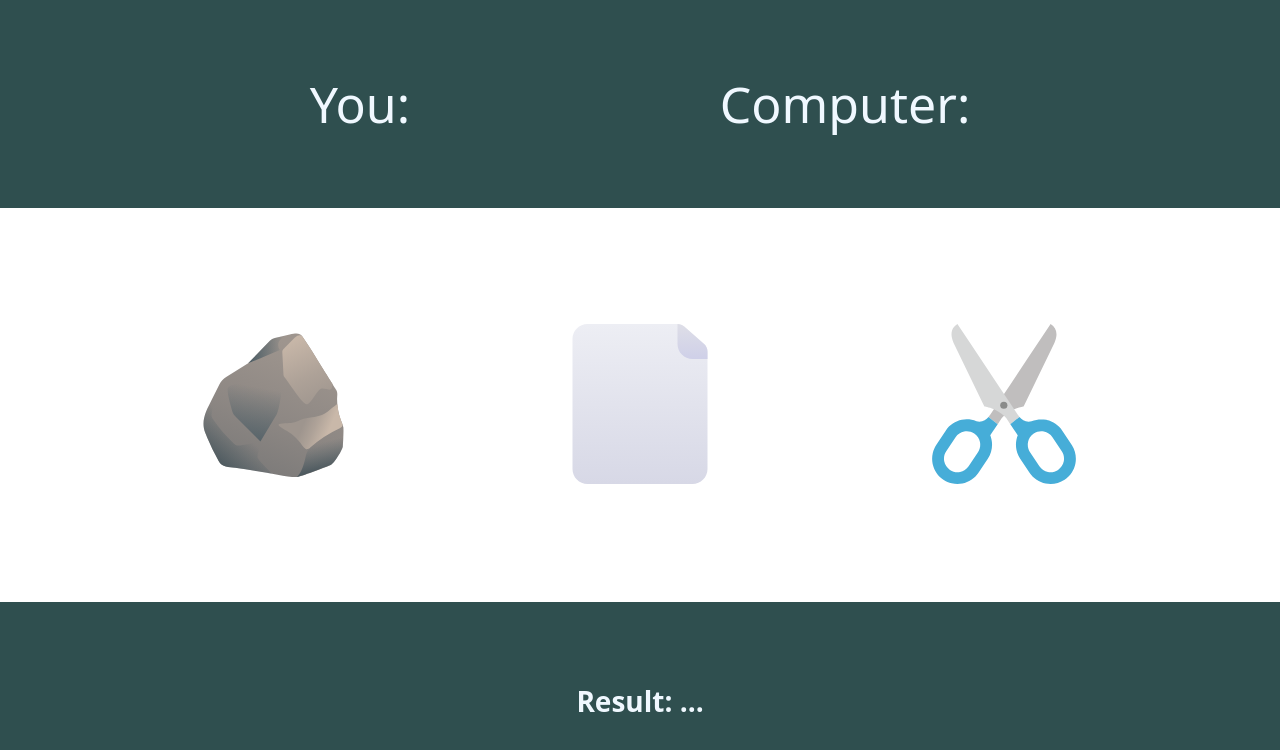
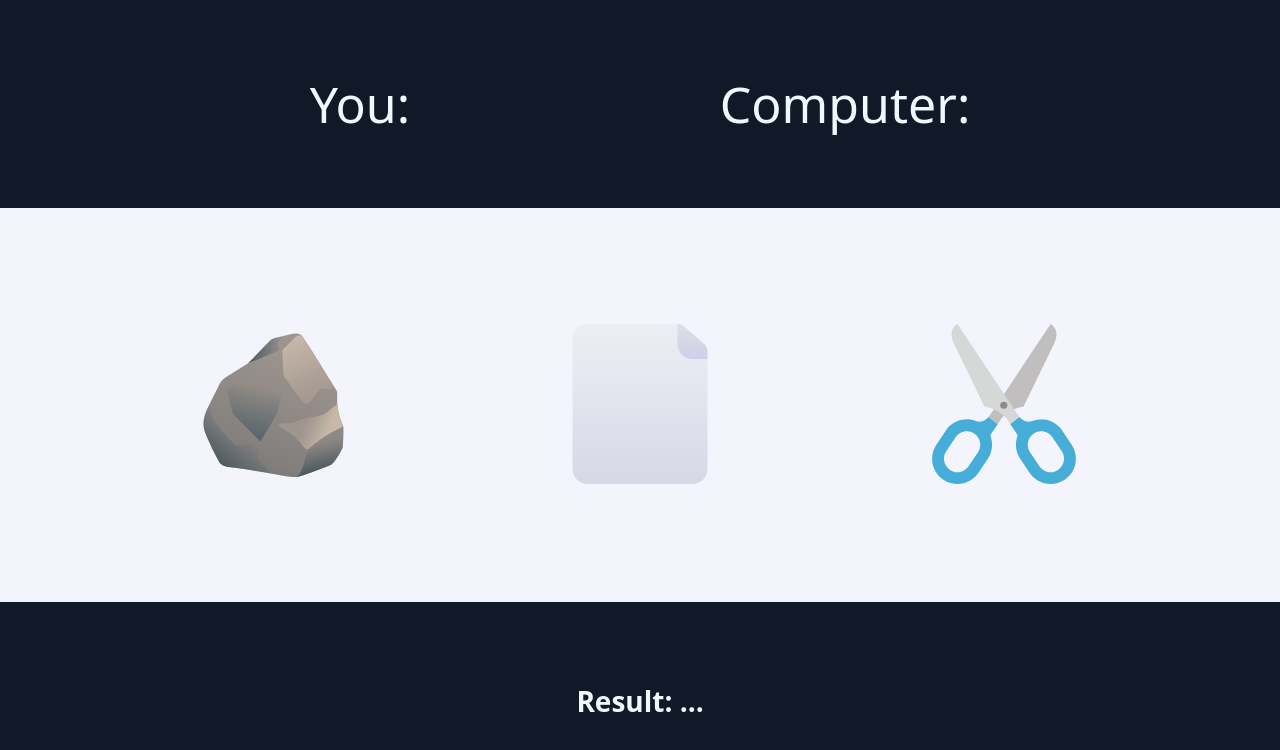
Before and after one commit to ASH-WIN-10/rock_paper_scissor, a plain HTML site: page index.html in a window 1280 px wide. Shown: the top 750 px of the page. Drawn offline with Linux system fonts and the light colour scheme.

Commit message:
change the color pallete

```diff
--- a/styles.css
+++ b/styles.css
@@ -1,10 +1,18 @@
+:root {
+    --background-color-primary: #111827;
+    --background-color-secondary: #f4f4fd;
+}
+
 body {
     margin: 0;
     padding: 0;
+    font-family: system-ui, -apple-system, BlinkMacSystemFont, 'Segoe UI', Roboto, Oxygen, Ubuntu, Cantarell, 'Open Sans', 'Helvetica Neue', sans-serif;
+    background-color: var(--background-color-secondary);
+
     height: 100vh;
     overflow: hidden;
-    font-family: system-ui, -apple-system, BlinkMacSystemFont, 'Segoe UI', Roboto, Oxygen, Ubuntu, Cantarell, 'Open Sans', 'Helvetica Neue', sans-serif;
     overflow-x: hidden;
+
     display: flex;
     flex-direction: column;
     align-items: center;
@@ -17,7 +25,7 @@ body {
     width: 100vw;
     display: flex;
     justify-content: space-evenly;
-    background-color: #2f4f4f;
+    background-color: var(--background-color-primary);
     color: aliceblue;
 }
 
@@ -57,7 +65,7 @@ button:active {
     width: 100vw;
     text-align: center;
     padding: 80px;
-    background-color: darkslategrey;
+    background-color: var(--background-color-primary);
     color: aliceblue;
     font-size: 28px;
     font-weight: bold;
@@ -97,4 +105,5 @@ dialog > span {
     border: none;
     border-radius: 100vw;
     font-size: 18px;
+    transition: all 0.1s;
 }
```
